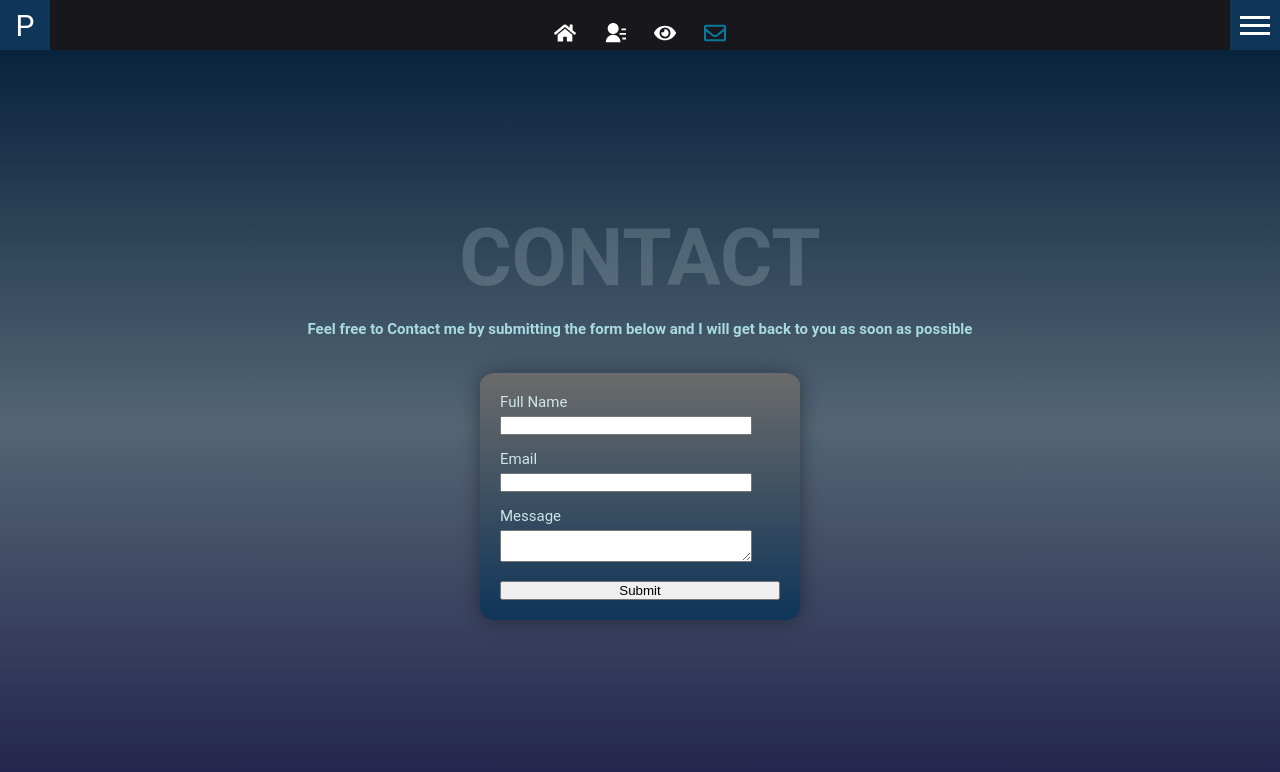
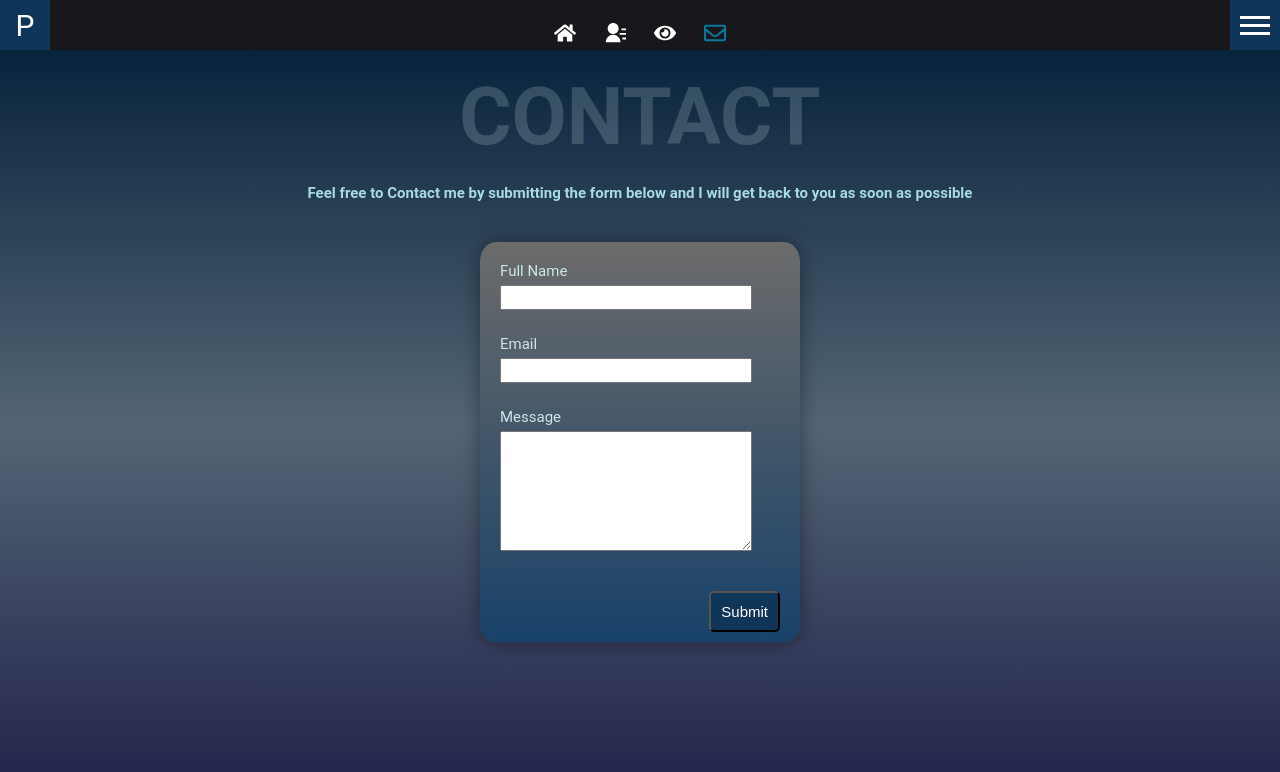
Before and after one commit to PatF3lix/Portfolio, a React (Create React App) app in the folder my-portfolio/: page / in a window 1280 px wide. Both pictures are taken after a click on the button 715 px from the left and 36 px from the top of the page. Shown: the top 772 px of the page. Built offline with nearby package versions, Linux system fonts and the light colour scheme.

Commit message:
styled the contact form inputs, labels , error messages and btn

```diff
--- a/my-portfolio/src/components/Sections/ContactsSection/ContactsSection.js
+++ b/my-portfolio/src/components/Sections/ContactsSection/ContactsSection.js
@@ -1,7 +1,7 @@
+import { Formik, Form, Field, ErrorMessage } from "formik";
+import { ToastContainer, toast } from "react-toastify";
+import * as Yup from "yup";
 import "./contacts-section.css";
-import { Formik, Form, Field, ErrorMessage } from "formik";
-import * as Yup from "yup";
-import { ToastContainer, toast } from "react-toastify";
 import "react-toastify/dist/ReactToastify.css";
 
 const sendDataToBackend = async (values) => {
@@ -20,7 +20,6 @@ const sendDataToBackend = async (values) => {
   }
 };
 
-const ContactsSection = () => {
 const handleSubmit = async (values) => {
   try {
     await sendDataToBackend(values);
@@ -30,14 +29,16 @@ const ContactsSection = () => {
   }
 };
 
+const ContactsSection = () => {
   return (
     <section className="contact-section">
-      <div className={"contact-container"}>
-        <h1 className={"contact-container-title"}>Contact</h1>
-        <p className={"contact-container-intro"}>
+      <div className={"contact-container-intro"}>
+        <h1 className={"contact-title"}>Contact</h1>
+        <p className={"contact-text"}>
           Feel free to Contact me by submitting the form below and I will get
           back to you as soon as possible
         </p>
+      </div>
       <div className="contact-form-container">
         <ToastContainer
           position="top-center"
@@ -57,6 +58,7 @@ const ContactsSection = () => {
             },
           }}
         />
+        {/* Form fields validation */}
         <Formik
           initialValues={{ fullName: "", email: "", message: "" }}
           validationSchema={Yup.object().shape({
@@ -70,30 +72,42 @@ const ContactsSection = () => {
           })}
           onSubmit={handleSubmit}
         >
+          {/* Form component*/}
           {({ isSubmitting }) => (
-              <Form>
-                <div>
+            <Form className="contact-form">
+              <div className="form-field">
                 <label htmlFor="fullName">Full Name</label>
                 <Field type="text" name="fullName" />
-                  <ErrorMessage name="fullName" component="div" />
+                <ErrorMessage
+                  name="fullName"
+                  component="div"
+                  className="error-text"
+                />
               </div>
-                <div>
+              <div className="form-field">
                 <label htmlFor="email">Email</label>
                 <Field type="email" name="email" />
-                  <ErrorMessage name="email" component="div" />
+                <ErrorMessage
+                  name="email"
+                  component="div"
+                  className="error-text"
+                />
               </div>
-                <div>
+              <div className="form-field">
                 <label htmlFor="message">Message</label>
                 <Field as="textarea" name="message" />
-                  <ErrorMessage name="message" component="div" />
+                <ErrorMessage
+                  name="message"
+                  component="div"
+                  className="error-text-textarea"
+                />
               </div>
-                <button type="submit" disabled={isSubmitting}>
-                  Submit
+              <button className="btn" type="submit" disabled={isSubmitting}>
+                {isSubmitting ? "Sending Message" : "Submit"}
               </button>
             </Form>
           )}
         </Formik>
-        </div>
       </div>
     </section>
   );
--- a/my-portfolio/src/components/Sections/ContactsSection/contacts-section.css
+++ b/my-portfolio/src/components/Sections/ContactsSection/contacts-section.css
@@ -1,34 +1,41 @@
 .contact-section {
   display: grid;
   grid-template-columns: minmax(min-content, 1fr);
+  grid-template-rows: min-content;
   justify-content: center;
-  align-items: center;
   background: linear-gradient(to bottom, #08233c, #536575, #21214a);
-  gap: 7rem;
   height: 100%;
 }
 
-.contact-container {
-  display: flex;
-  flex-direction: column;
-  align-items: center;
+.contact-container-intro {
+  font-size: 1.5rem;
+  font-weight: 700;
+  color: #a8dae0;
+  margin: 2rem;
+  text-align: center;
+}
+
+.contact-title {
+  font-size: 8rem;
+  font-weight: 700;
+  color: #cce5e7;
+  text-align: center;
+  text-transform: uppercase;
+  opacity: 0.2;
+  margin-bottom: 2rem;
 }
 
 .contact-form-container {
   min-width: 25%;
-  height: 60%;
-  margin: 2rem auto;
+  height: 40rem;
+  margin: 0 auto;
+  margin-top: 2rem;
   padding: 2rem 2rem;
   border-radius: 5%;
-  background: linear-gradient(to bottom, #6b6b6b, #0f3559);
+  background: linear-gradient(to bottom, #6b6b6b, #184269);
   box-shadow: 0px 0px 20px rgba(0, 0, 0, 0.4);
   color: #cce5e7;
   font-size: 1.5rem;
-}
-
-.contact-form-container form {
-  display: flex;
-  flex-direction: column;
 }
 
 .contact-form-container label {
@@ -38,30 +45,40 @@
 
 .contact-form-container input {
   width: 90%;
-  margin-bottom: 1.5rem;
+  height: 2.5rem;
+  margin-bottom: 2.5rem;
 }
+
+.form-field {
+  position: relative;
+}
+
+.error-text,
+.error-text-textarea {
+  position: absolute;
+  top: 70%;
+  font-size: 1.2rem;
+  padding-left: 2rem;
+  color: red;
+  font-weight: 700;
+}
+
+.error-text-textarea {
+  top: 90%;
+}
+
 .contact-form-container textarea {
   margin-bottom: 1.5rem;
   width: 90%;
+  height: 12rem;
 }
 
-.contact-form-container .btn {
-  align-self: flex-end;
+.contact-form {
+  position: relative;
 }
 
-.contact-container-title {
-  font-size: 8rem;
-  font-weight: 700;
-  color: #cce5e7;
-  text-align: center;
-  text-transform: uppercase;
-  opacity: 0.2;
+.contact-form-container form .btn {
+  position: absolute;
+  bottom: -20%;
+  right: 0;
 }
-
-.contact-container-intro {
-  font-size: 1.5rem;
-  font-weight: 700;
-  color: #a8dae0;
-  margin: 1.5rem;
-  text-align: center;
-}
```
Lines whose indentation alone changed are shown as unchanged.
